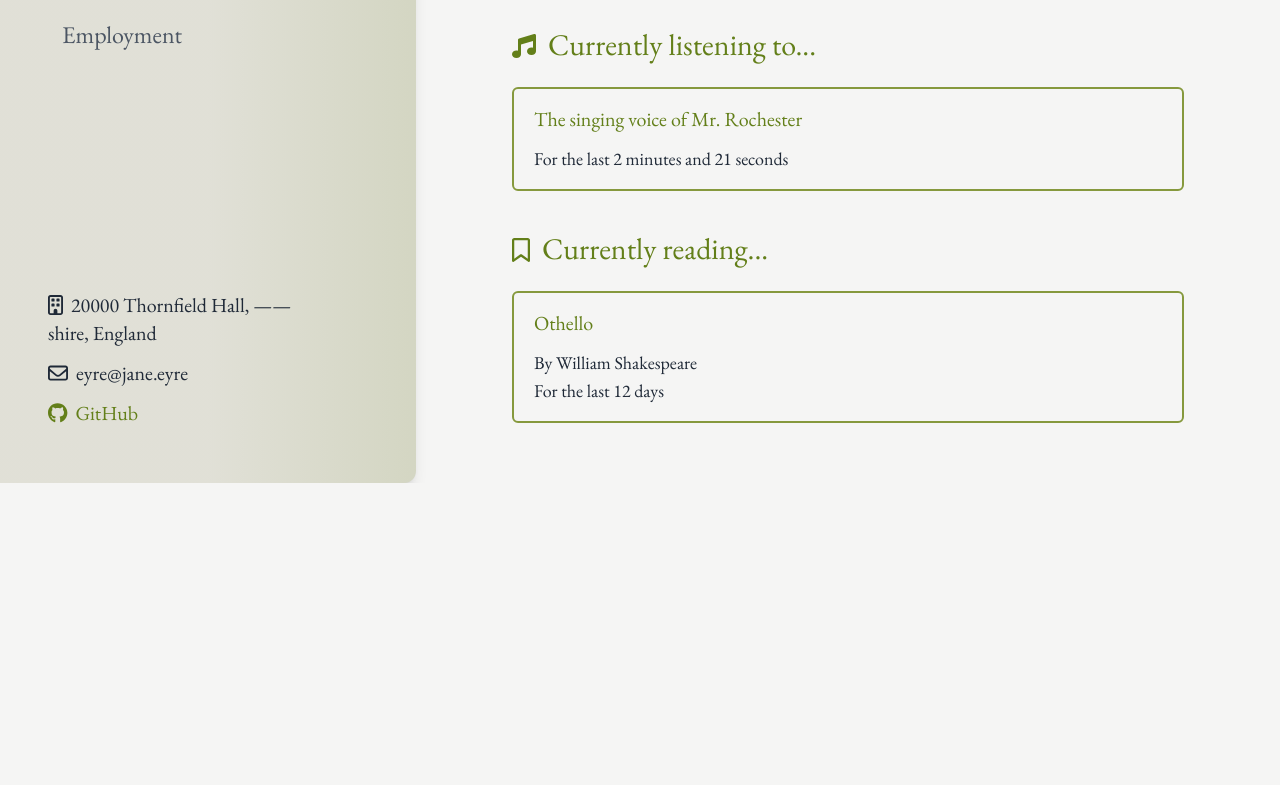
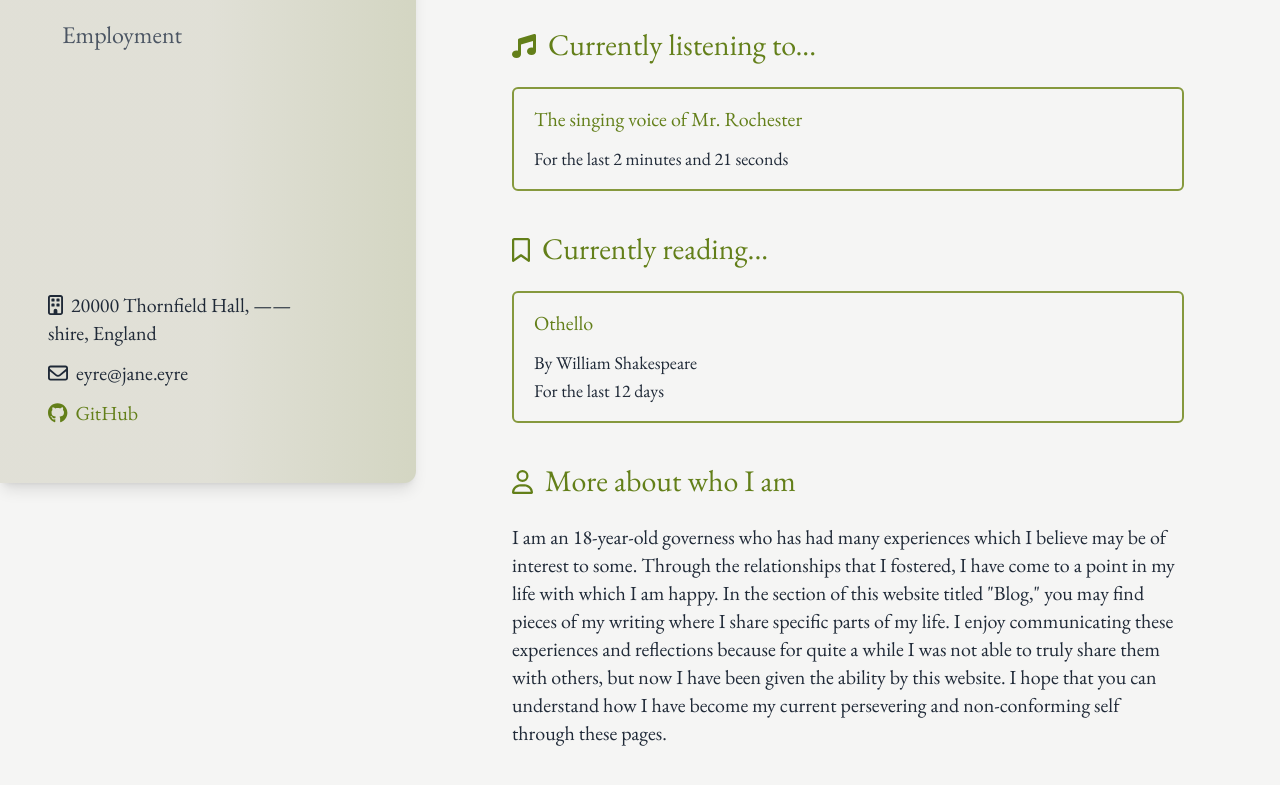
Before and after one commit to jakeo-dev/jane-eyre-website, a Next.js app: page / in a window 1280 px wide. Shown: the part 317-1102 px from the top of the page. Before the commit the page ends 800 px from the top, so only its background shows below. Built offline with nearby package versions, Linux system fonts and the light colour scheme.

Commit message:
add about me section

```diff
--- a/src/pages/blog.tsx
+++ b/src/pages/blog.tsx
@@ -52,7 +52,20 @@ export default function Blog() {
           Posts
         </h2>
 
-        <div className="flex flex-col gap-y-6 max-w-[50rem]">
+        <div className="flex flex-col gap-y-6 max-w-[50rem] pb-16">
+          <div className="rounded-md border-2 border-hazel-500 px-5 py-4">
+            <h3 className="text text-2xl text-hazel-600">
+              Writing an Autobiobraphy: Difficulties and Solutions
+            </h3>
+            <h4 className="text text-lg">April 29th, 1808</h4>
+            <h4 className="text text-lg fade-text text-gray-600">
+              Since the day I left the troubling Gateshead Hall, I have had a
+              desire to write a book capturing my life: my relationships, my
+              beliefs, my thoughts, and an overall review of each event that
+              shaped me...
+            </h4>
+          </div>
+
           <div className="rounded-md border-2 border-hazel-500 px-5 py-4">
             <h3 className="text text-2xl text-hazel-600">
               A Reflection of My Time as a Governess
@@ -71,7 +84,7 @@ export default function Blog() {
             <h3 className="text text-2xl text-hazel-600">
               The Significance of A Supportive Upbringing
             </h3>
-            <h4 className="text text-lg">May 2nd, 1807</h4>
+            <h4 className="text text-lg">December 2nd, 1806</h4>
             <h4 className="text text-lg fade-text text-gray-600">
               It felt like only yesterday when the boy who went by the name of
               John Reed began to corner me, calling me a dependent, a rat, and
@@ -83,8 +96,8 @@ export default function Blog() {
 
           <div className="rounded-md border-2 border-hazel-500 px-5 py-4">
             <h3 className="text text-2xl text-hazel-600">
-              A Critique of Jonathan Swift's{" "}
-              <span className="italic">Gulliver's Travels</span>
+              {`A Critique of Jonathan Swift's `}
+              <span className="italic">{`Gulliver's Travels`}</span>
             </h3>
             <h4 className="text text-lg">September 23rd, 1804</h4>
             <h4 className="text text-lg fade-text text-gray-600">
--- a/src/pages/employment.tsx
+++ b/src/pages/employment.tsx
@@ -57,7 +57,7 @@ export default function Employment() {
           Previous experience
         </h2>
 
-        <div className="grid lg:grid-cols-2 gap-6 max-w-[50rem]">
+        <div className="grid lg:grid-cols-2 gap-6 max-w-[50rem] pb-16">
           <div className="rounded-md border-2 border-hazel-500">
             <div className="w-full flex items-center align-middle  ">
               <img
--- a/src/pages/index.tsx
+++ b/src/pages/index.tsx
@@ -4,7 +4,7 @@ import Sidebar from "@/components/Sidebar";
 
 import localFont from "next/font/local";
 import { FontAwesomeIcon } from "@fortawesome/react-fontawesome";
-import { faBookmark } from "@fortawesome/free-regular-svg-icons";
+import { faBookmark, faUser } from "@fortawesome/free-regular-svg-icons";
 import { faMusic } from "@fortawesome/free-solid-svg-icons";
 const hurricane = localFont({
   src: [
@@ -98,6 +98,23 @@ export default function Home() {
           <h4 className="text-lg">By William Shakespeare</h4>
           <h4 className="text-lg">For the last 12 days</h4>
         </div>
+
+        <h2 className="text-3xl text-hazel-600 transition mt-10 mb-6">
+          <FontAwesomeIcon icon={faUser} className="text-2xl mr-3" />
+          More about who I am
+        </h2>
+        <p className="text pb-16">
+          I am an 18-year-old governess who has had many experiences which I
+          believe may be of interest to some. Through the relationships that I
+          fostered, I have come to a point in my life with which I am happy. In
+          the section of this website titled "Blog," you may find pieces of my
+          writing where I share specific parts of my life. I enjoy communicating
+          these experiences and reflections because for quite a while I was not
+          able to truly share them with others, but now I have been given the
+          ability by this website. I hope that you can understand how I have
+          become my current persevering and non-conforming self through these
+          pages.
+        </p>
       </div>
     </div>
   );
--- a/src/styles/globals.css
+++ b/src/styles/globals.css
@@ -66,5 +66,5 @@
 }
 
 .grayscale {
-  filter:grayscale(1);
+  filter: grayscale(1);
 }
```
